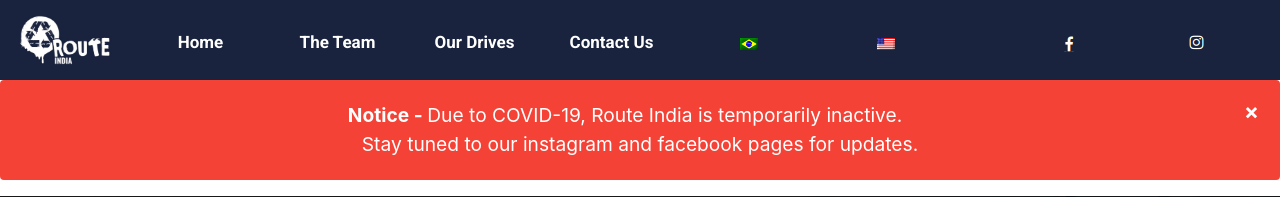
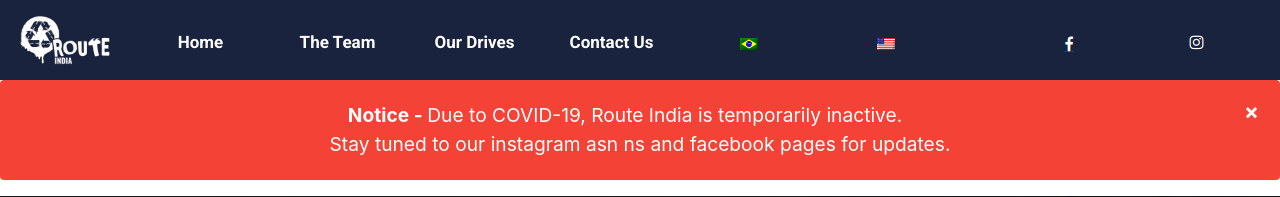
Before and after one commit to meetc1213/routeindia, a Django app: template ngo/templates/home.html in a window 1280 px wide. Shown: the top 197 px of the page. Run offline with Django 3.2, Linux system fonts and the light colour scheme; the template is opened without the code that fills it, so the values that code supplies are empty; some libraries are stand-ins or nearby versions.

Commit message:
Update home.html

```diff
--- a/ngo/templates/home.html
+++ b/ngo/templates/home.html
@@ -13,7 +13,7 @@
   <div class="alert">
     <span class="closebtn" onclick="this.parentElement.style.display='none';">&times;</span>
     <strong>Notice - </strong> Due to COVID-19, Route India is temporarily inactive.<br>
-    Stay tuned to our instagram and facebook pages for updates.
+    Stay tuned to our instagram asn ns and facebook pages for updates.
   </div>
   <!-- home header -->
   <div class="headers">
```
